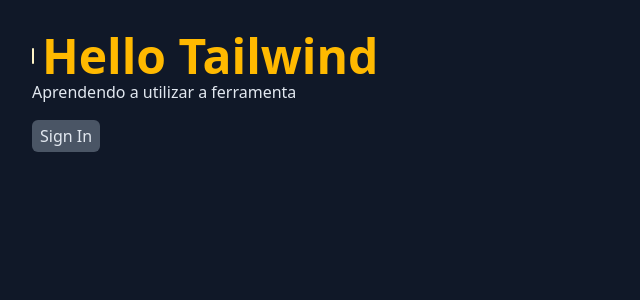
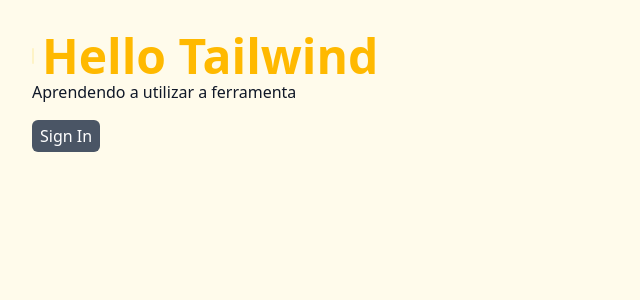
Before and after one commit to polyanetuag/tailwind-next, a Next.js app: page / in a window 1280 px wide. Shown: the top 300 px of the page, without its empty margins (0-640 px from the left). Built offline with nearby package versions, Linux system fonts and the light colour scheme.

Commit message:
Update Home component styles for improved accessibility and visual consistency

```diff
--- a/src/app/page.tsx
+++ b/src/app/page.tsx
@@ -1,6 +1,6 @@
 export default function Home() {
   return (
-    <div className=" bg-gray-900 text-slate-200 h-screen p-8 ">
+    <div className=" bg-amber-50 text-gray-900 h-screen p-8 dark:bg-gray-900 dark:text-gray-100 ">
       <h1 className="flex items-center text-3xl sm:text-4xl md:text-5xl text-amber-400 font-bold before:w-0.5 before:h-4 before:bg-amber-100 gap-2 before:rounded-md ">
         Hello Tailwind
       </h1>
@@ -8,7 +8,7 @@
 
       <button
         // disabled
-        className="bg-gray-600 px-2 py-1 mt-4 rounded-md font-medium cursor-pointer transition-colors enabled:hover:bg-gray-500 disabled:opacity-50 disabled:cursor-not-allowed"
+        className="bg-gray-600 text-white px-2 py-1 mt-4 rounded-md font-medium cursor-pointer transition-colors enabled:hover:bg-gray-500 disabled:opacity-50 disabled:cursor-not-allowed"
       >
         Sign In
       </button>
```
